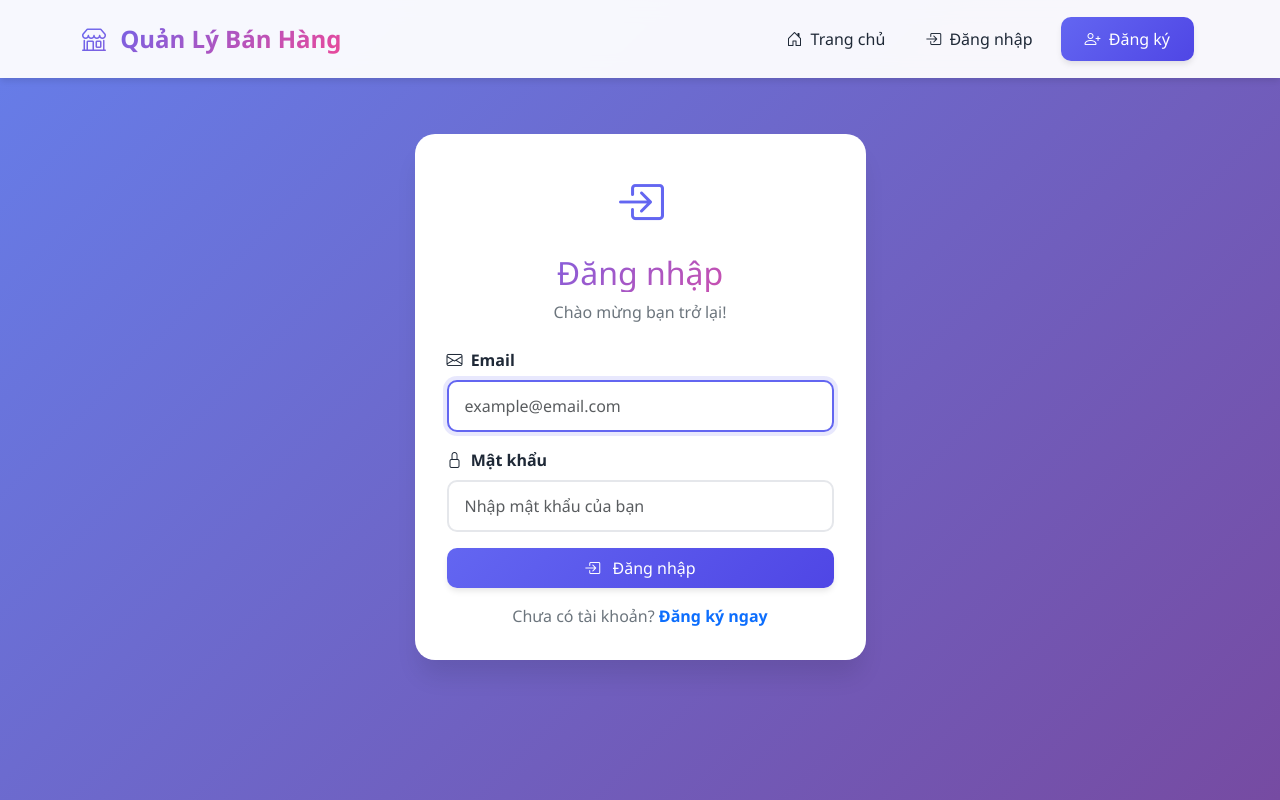
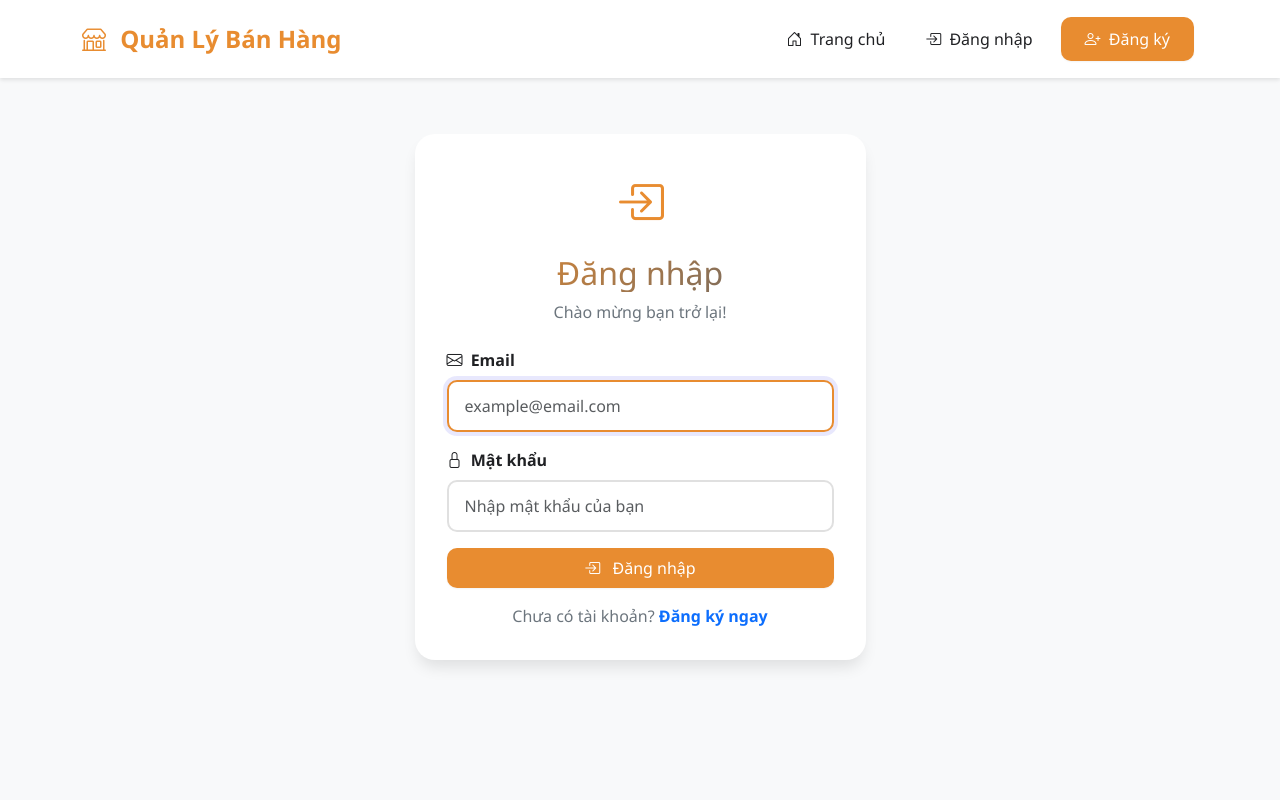
Before and after one commit to ngocanhcd/ASM-BE, a Vue app: page /login in a window 1280 px wide. Built offline with nearby package versions, Linux system fonts and the light colour scheme.

Commit message:
update giao dien

```diff
--- a/src/App.vue
+++ b/src/App.vue
@@ -1,5 +1,7 @@
 <template>
-  <div id="app">
+  <div id="app" class="app-container">
+    <Sidebar v-if="isAuthenticated" />
+    <div class="main-content" :class="{ 'with-sidebar': isAuthenticated }">
       <Navbar />
       <main class="py-4">
         <router-view v-slot="{ Component }">
@@ -9,13 +11,34 @@
         </router-view>
       </main>
     </div>
+  </div>
 </template>
 
 <script setup>
 import Navbar from './components/Navbar.vue'
+import Sidebar from './components/Sidebar.vue'
+import { useAuth } from './store/auth'
+
+const { isAuthenticated } = useAuth()
 </script>
 
 <style scoped>
+.app-container {
+  display: flex;
+  min-height: 100vh;
+}
+
+.main-content {
+  flex: 1;
+  display: flex;
+  flex-direction: column;
+  transition: margin-left 0.3s ease;
+}
+
+.main-content.with-sidebar {
+  margin-left: 250px;
+}
+
 .fade-enter-active,
 .fade-leave-active {
   transition: opacity 0.3s ease, transform 0.3s ease;
--- a/src/assets/main.css
+++ b/src/assets/main.css
@@ -1,22 +1,23 @@
 /* Custom Styles for Sales Management App */
 
 :root {
-  --primary-color: #6366f1;
-  --primary-dark: #4f46e5;
-  --primary-light: #818cf8;
-  --secondary-color: #ec4899;
+  --primary-color: #e88c30;
+  --primary-dark: #d67d26;
+  --primary-light: #f5a855;
+  --secondary-color: #5f6368;
   --success-color: #10b981;
   --danger-color: #ef4444;
   --warning-color: #f59e0b;
-  --dark-bg: #1e293b;
+  --dark-bg: #202124;
   --card-bg: #ffffff;
-  --text-primary: #1f2937;
-  --text-secondary: #6b7280;
-  --border-color: #e5e7eb;
+  --text-primary: #202124;
+  --text-secondary: #5f6368;
+  --border-color: #e0e0e0;
+  --bg-light: #f8f9fa;
   --shadow-sm: 0 1px 2px 0 rgb(0 0 0 / 0.05);
-  --shadow-md: 0 4px 6px -1px rgb(0 0 0 / 0.1);
-  --shadow-lg: 0 10px 15px -3px rgb(0 0 0 / 0.1);
-  --shadow-xl: 0 20px 25px -5px rgb(0 0 0 / 0.1);
+  --shadow-md: 0 2px 4px 0 rgb(0 0 0 / 0.1);
+  --shadow-lg: 0 4px 6px -1px rgb(0 0 0 / 0.1);
+  --shadow-xl: 0 10px 15px -3px rgb(0 0 0 / 0.1);
 }
 
 * {
@@ -27,8 +28,7 @@
 
 body {
   font-family: 'Segoe UI', Tahoma, Geneva, Verdana, sans-serif;
-  background: linear-gradient(135deg, #667eea 0%, #764ba2 100%);
-  background-attachment: fixed;
+  background: #f8f9fa;
   min-height: 100vh;
   color: var(--text-primary);
 }
@@ -66,10 +66,7 @@ body {
 .navbar-brand {
   font-weight: 700;
   font-size: 1.5rem;
-  background: linear-gradient(135deg, var(--primary-color), var(--secondary-color));
-  -webkit-background-clip: text;
-  -webkit-text-fill-color: transparent;
-  background-clip: text;
+  color: var(--primary-color);
 }
 
 .nav-link {
@@ -101,23 +98,26 @@ body {
 }
 
 .btn-primary {
-  background: linear-gradient(135deg, var(--primary-color), var(--primary-dark));
+  background: var(--primary-color);
+  border-color: var(--primary-color);
+  box-shadow: var(--shadow-sm);
+}
+
+.btn-primary:hover {
+  background: var(--primary-dark);
+  border-color: var(--primary-dark);
   box-shadow: var(--shadow-md);
 }
 
-.btn-primary:hover {
-  transform: translateY(-2px);
-  box-shadow: var(--shadow-lg);
-  background: linear-gradient(135deg, var(--primary-dark), var(--primary-color));
-}
-
 .btn-secondary {
-  background: linear-gradient(135deg, var(--secondary-color), #db2777);
+  background: var(--secondary-color);
+  border-color: var(--secondary-color);
   color: white;
 }
 
 .btn-secondary:hover {
-  transform: translateY(-2px);
+  background: #4a4f54;
+  border-color: #4a4f54;
   box-shadow: var(--shadow-lg);
 }
 
--- a/src/router/index.js
+++ b/src/router/index.js
@@ -43,6 +43,66 @@ const routes = [
     name: 'Profile',
     component: () => import('../views/Profile.vue'),
     meta: { title: 'Thông tin cá nhân', requiresAuth: true }
+  },
+  {
+    path: '/tags',
+    name: 'Tags',
+    component: () => import('../views/Tags.vue'),
+    meta: { title: 'Nhãn xét', requiresAuth: true }
+  },
+  {
+    path: '/reading-list',
+    name: 'ReadingList',
+    component: () => import('../views/ReadingList.vue'),
+    meta: { title: 'Danh sách đọc', requiresAuth: true }
+  },
+  {
+    path: '/pages',
+    name: 'Pages',
+    component: () => import('../views/Pages.vue'),
+    meta: { title: 'Trang', requiresAuth: true }
+  },
+  {
+    path: '/layout',
+    name: 'Layout',
+    component: () => import('../views/Layout.vue'),
+    meta: { title: 'Bố cục', requiresAuth: true }
+  },
+  {
+    path: '/theme',
+    name: 'Theme',
+    component: () => import('../views/Theme.vue'),
+    meta: { title: 'Chủ đề', requiresAuth: true }
+  },
+  {
+    path: '/settings',
+    name: 'Settings',
+    component: () => import('../views/Settings.vue'),
+    meta: { title: 'Cài đặt', requiresAuth: true }
+  },
+  {
+    path: '/stats',
+    name: 'Stats',
+    component: () => import('../views/Stats.vue'),
+    meta: { title: 'Thống kê', requiresAuth: true }
+  },
+  {
+    path: '/help',
+    name: 'Help',
+    component: () => import('../views/Help.vue'),
+    meta: { title: 'Trợ giúp' }
+  },
+  {
+    path: '/posts/drafts',
+    name: 'Drafts',
+    component: () => import('../views/Home.vue'),
+    meta: { title: 'Bài nháp', requiresAuth: true }
+  },
+  {
+    path: '/posts/published',
+    name: 'Published',
+    component: () => import('../views/Home.vue'),
+    meta: { title: 'Đã xuất bản', requiresAuth: true }
   }
 ]
 
--- a/src/views/Profile.vue
+++ b/src/views/Profile.vue
@@ -135,26 +135,6 @@
               </router-link>
             </div>
           </form>
-
-          <hr class="my-4">
-
-          <!-- User Stats -->
-          <div class="row text-center">
-            <div class="col-md-6">
-              <div class="p-3 glass-effect rounded">
-                <i class="bi bi-file-text" style="font-size: 2rem; color: var(--primary-color);"></i>
-                <h3 class="mt-2 mb-0">{{ userPostCount }}</h3>
-                <p class="text-secondary mb-0">Bài viết</p>
-              </div>
-            </div>
-            <div class="col-md-6">
-              <div class="p-3 glass-effect rounded">
-                <i class="bi bi-chat-dots" style="font-size: 2rem; color: var(--secondary-color);"></i>
-                <h3 class="mt-2 mb-0">{{ userCommentCount }}</h3>
-                <p class="text-secondary mb-0">Bình luận</p>
-              </div>
-            </div>
-          </div>
         </div>
       </div>
     </div>
@@ -164,7 +144,7 @@
 <script setup>
 import { ref, computed, onMounted } from 'vue'
 import { useAuth } from '../store/auth'
-import { userStorage, postStorage, commentStorage } from '../utils/storage'
+import { userStorage } from '../utils/storage'
 
 const { currentUser, updateProfile } = useAuth()
 
@@ -190,15 +170,6 @@ const avatarUrl = computed(() => {
   return `https://ui-avatars.com/api/?name=${formData.value.name}&background=6366f1&color=fff&size=120`
 })
 
-const userPostCount = computed(() => {
-  if (!currentUser.value) return 0
-  return postStorage.getAll().filter(p => p.authorId === currentUser.value.id).length
-})
-
-const userCommentCount = computed(() => {
-  if (!currentUser.value) return 0
-  return commentStorage.getAll().filter(c => c.authorId === currentUser.value.id).length
-})
 
 onMounted(() => {
   if (currentUser.value) {
```
Lines whose indentation alone changed are shown as unchanged.
